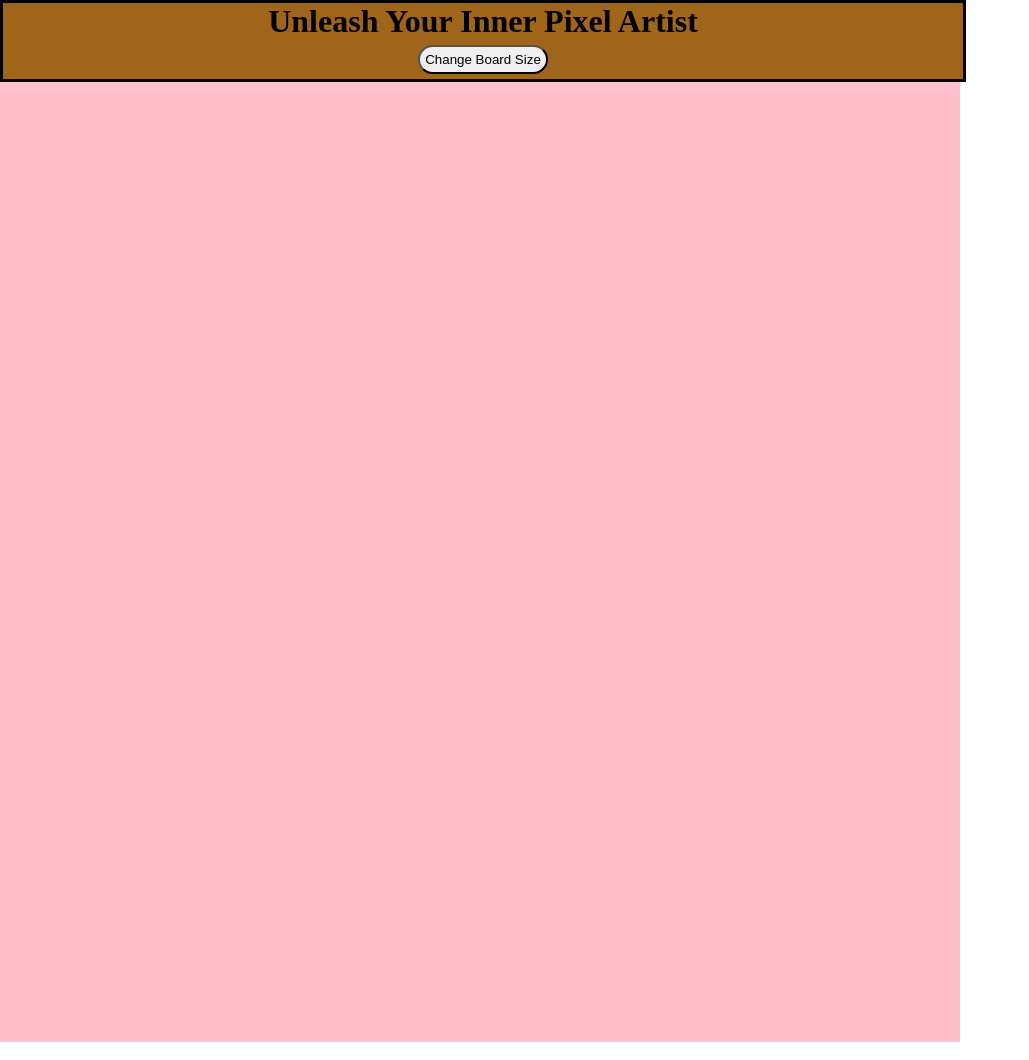
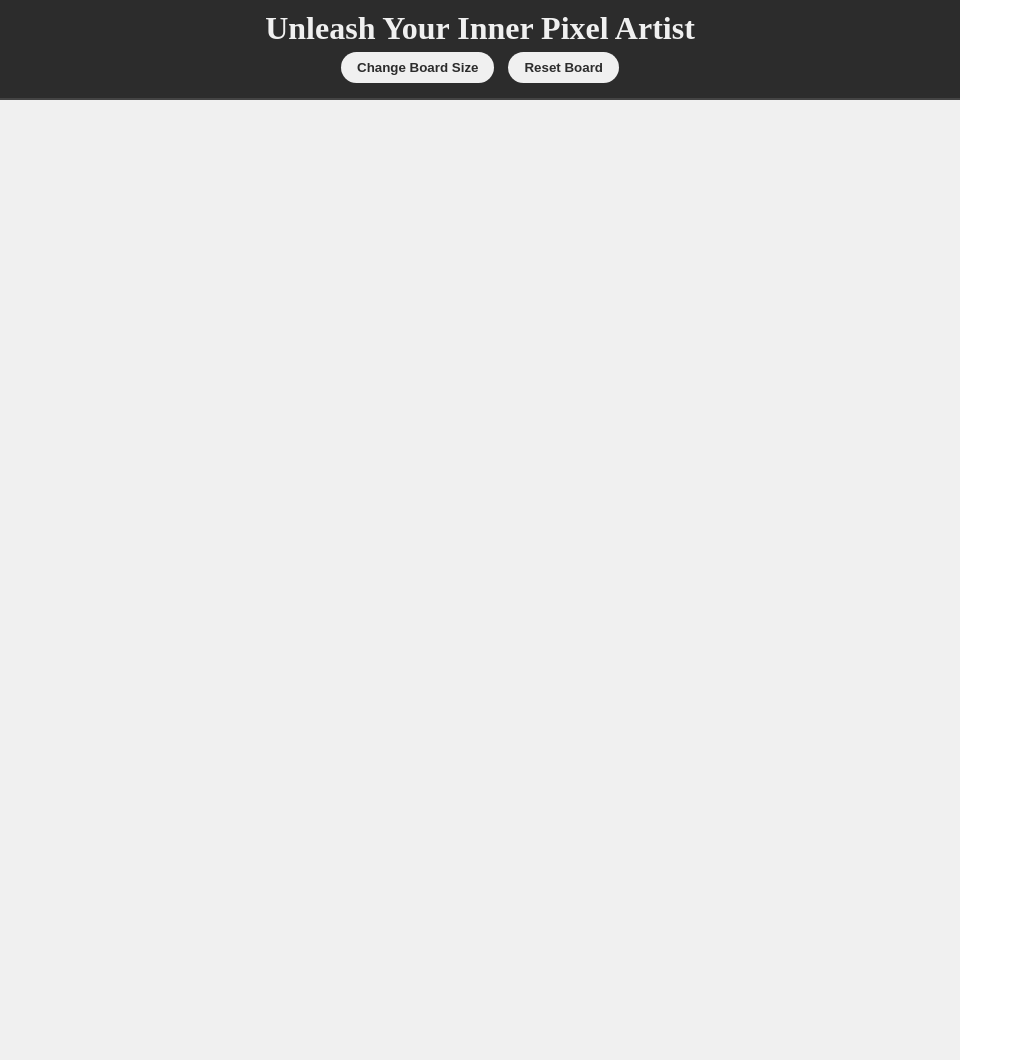
Before and after one commit to Raicodeth/etch-a-sketch, a plain HTML site: page index.html in a window 1280 px wide. Shown: the whole page, without its empty margins (0-1029 px from the left). Drawn offline with Linux system fonts and the light colour scheme.

Commit message:
change header design change button design

```diff
--- a/index.html
+++ b/index.html
@@ -13,6 +13,7 @@
     <div class="header">
         <h1>Unleash Your Inner Pixel Artist</h1>
         <button class="btnInput">Change Board Size</button>
+        <button class="btnReset">Reset Board</button>
     </div>
     <div class="big-container"></div>
 </div>
--- a/script.js
+++ b/script.js
@@ -1,4 +1,5 @@
 const bigCont = document.querySelector(".big-container");
+let allBoxes;
 
 /* Button to clear the board, ask for input to decide the number of squares, then call the function with the input passed in*/
 const btnInput = document.querySelector(".btnInput")
@@ -20,9 +21,11 @@ for (let i = 0; i < (amount*amount); i++) {
     boxName.style.width =  `${size}px`;
     boxName.style.height = `${size}px`;
     bigCont.appendChild(boxName);
+    allBoxes = document.querySelectorAll(".small-container");
     console.log(`${size}`)
 }
 }
+
 
 /* Change function*/
 const changeColor = function(e) {
@@ -41,9 +44,15 @@ const changeColor = function(e) {
 }
 
 /* Mouseover event listener*/
-const allBoxes = document.querySelectorAll(".small-container");
+
 bigCont.addEventListener("mouseover", changeColor);
 
-
+// Board reset function //
+const btnReset = document.querySelector(".btnReset");
+btnReset.addEventListener("click", function() {
+    console.log('gaga')
+    console.log(allBoxes)
+    allBoxes.forEach(box => box.style.backgroundColor = "white");
+});
 
 mkGrid(50)
--- a/style.css
+++ b/style.css
@@ -11,13 +11,15 @@
 .header {
     display: block;
     text-align: center;
-    background-color: rgb(158, 101, 27);
+    background-color: #2c2c2c;
+    color: #f0f0f0;
     width: 100%;
-    border-color: black;
-     border-style: solid;
+    border-bottom: 2px solid #444;
+    padding: 10px 0;
 }
+
 .big-container {
-    background-color: pink;
+    background-color: #f0f0f0;
     display: flex;
     height: 960px;
     width: 960px;
@@ -27,14 +29,16 @@
 
 button {
     margin: 5px;
-    padding: 5px;
+    padding: 8px 16px;
     border-radius: 20px;
     text-align: center;
+    background-color: #f0f0f0;
+    border: none;
+    cursor: pointer;
+    font-weight: bold;
+    color: #2c2c2c;
 }
 
-.small-container {
-
-
-
-
+button:hover {
+    background-color: #d0d0d0;
 }
```
